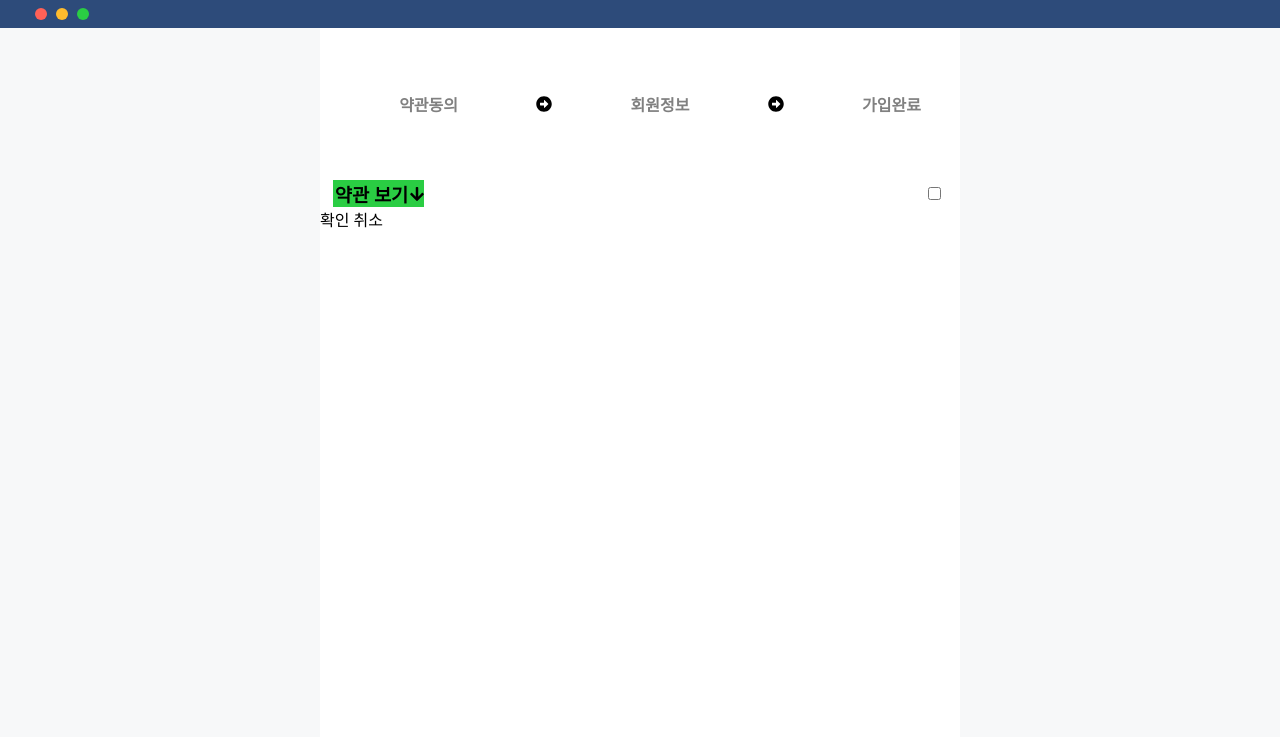
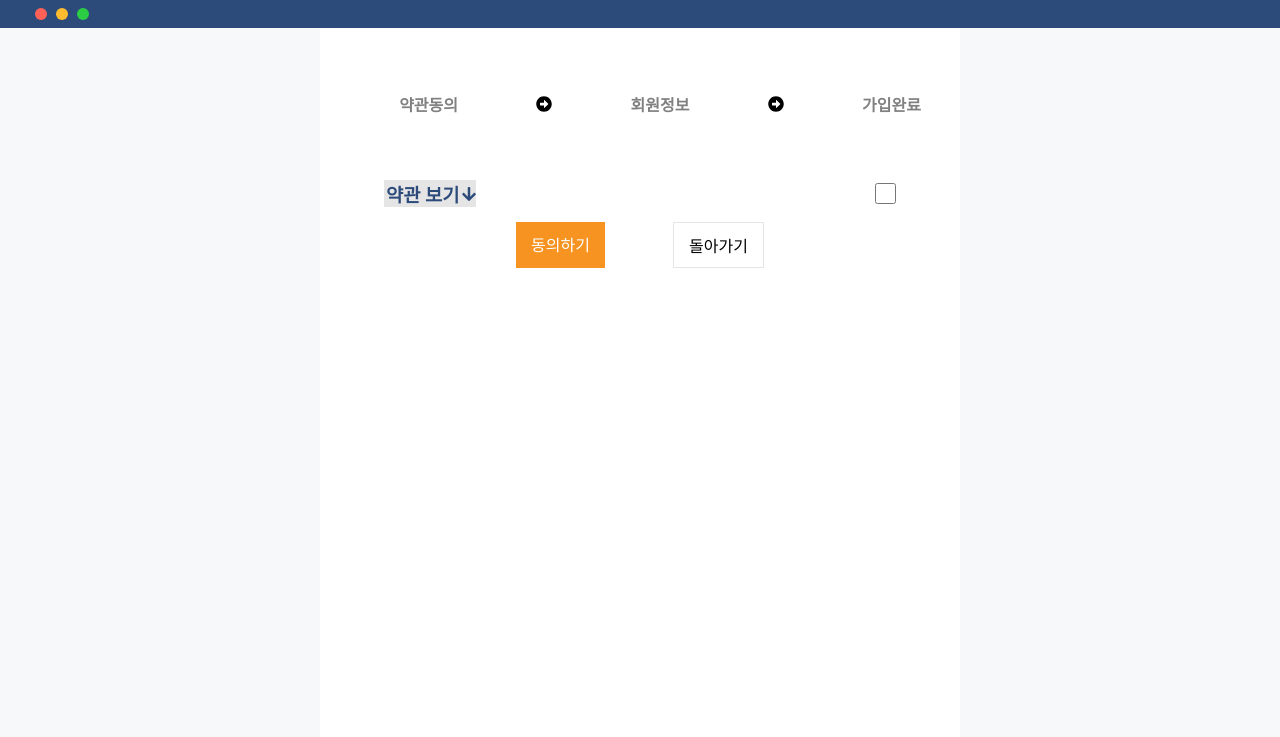
Before and after one commit to mochang2/Univ-Maps, a Django app: template toyproject/UnivMaps/users/templates/users/signup.html in a window 1280 px wide. Shown: the top 737 px of the page. Run offline with Django 3.2, Linux system fonts and the light colour scheme; the template is opened without the code that fills it, so the values that code supplies are empty; some libraries are stand-ins or nearby versions.

Commit message:
fninshed agreement page except for token

```diff
--- a/toyproject/UnivMaps/users/static/users/css/signup.css
+++ b/toyproject/UnivMaps/users/static/users/css/signup.css
@@ -73,17 +73,20 @@ active: 글씨 한양대색
     justify-content: space-between;
 }
 .hide-and-show-terms{
-    margin-left: 2%;
+    margin-left: 10%;
     display:flex;
     align-items: center;
-    background-color: #2ACD43;
+    background-color: #e5e5e5;
+    color: rgb(45,75,122);
     cursor: pointer;
 }
 h3{
     margin: 0 2px 0 2px;
 }
 .check-box{
-    margin-right: 3%;
+    margin-right: 10%;
+    width: 21px;
+    height: 21px;
 }
 .agreement-content-wrapper{
     display:flex;
@@ -93,5 +96,31 @@ h3{
     display: none;
     width: 80%;
     height: 150px;
+    border: 1px #e5e5e5 solid;
+    padding: 10px;
     overflow: auto;
 }
+
+.btn-wrapper{
+    margin: 15px 20% 0 20%;
+}
+.btn-form{
+    display: flex;
+    justify-content: space-evenly;
+}
+.btn{
+    padding: 10px 15px 10px 15px;
+    text-decoration: none;
+    text-decoration-style: none;
+}
+.ok-btn{
+    background-color: rgb(246,147,33);
+    color: white;
+}
+.goback-btn{
+    border: 1px #e5e5e5 solid;
+    color:black;
+}
+.goback-btn:hover{
+    cursor: pointer;
+}
--- a/toyproject/UnivMaps/users/static/users/js/signup.js
+++ b/toyproject/UnivMaps/users/static/users/js/signup.js
@@ -1,6 +1,7 @@
 (function (window, document, undefined) {
     window.onload = function () {
         termsListener()
+        goback()
     };
 
     function termsListener() {
@@ -20,4 +21,12 @@
         })
     }
 
+    function goback() {
+        const goBackBtn = document.querySelector(".goback-btn")
+        console.log(goBackBtn)
+        goBackBtn.addEventListener("click", (Event) => {
+            history.go(-1)
+        })
+    }
+
 })(window, document, undefined);
--- a/toyproject/UnivMaps/users/templates/users/signup.html
+++ b/toyproject/UnivMaps/users/templates/users/signup.html
@@ -44,10 +44,10 @@
                 </div>
                 <div class="agreement-content-wrapper">
                     <p class="agreement-content">
-                        이 사이트에서는 개인정보보호법에 따른 개인식별정보 및 민감정보를 수집하지 않습니다.
-                        따로 삭제한 자료를 보관해두지 않기 때문에 회원탈퇴 시 복구가 안 됩니다.
+                        이 사이트에서는 개인정보보호법에 따른 개인식별정보 및 민감정보를 수집하지 않습니다. <br><br>
+                        따로 삭제한 자료를 보관해두지 않기 때문에 회원탈퇴 시 복구가 안 됩니다. <br><br>
                         회원가입 개인정보수집 동의 따라만든 것이니까 그냥 그러려니 하고
-                        동의하기 누르고 넘어가면 됩니다. 이 뒤에는 계속 헛소리를 써 넣을 것입니다.
+                        동의하기 누르고 넘어가면 됩니다. <br><br> 이 뒤에는 계속 헛소리를 써 넣을 것입니다. <br><br>
                         어떤 날에든 저녁하늘은 못 올려보는 습관이 있어 온 세상이 날 떠나는듯한 이상한 그 기분이 싫어
                         멀리 떨어지는 저 해는 내일 다시 올 텐데 나를 비춰줬던 햇살은 아닐 것 같아
                         니가 가도 사랑은 다시 오고 소란스런 이별을 겪어봐도
@@ -67,13 +67,13 @@
 
             </div>
             <div class="btn-wrapper">
-                <form action="" type="POST" enctype="application/x-www-form-urlencoded">
-                    <span class="ok-btn">
-                        확인
-                    </span>
-                    <span class="cancel-btn">
-                        취소
-                    </span>
+                <form action="" type="POST" enctype="application/x-www-form-urlencoded" class="btn-form">
+                    <a href="#" class="ok-btn btn">
+                        동의하기
+                    </a>
+                    <a class="goback-btn btn">
+                        돌아가기
+                    </a>
                 </form>
             </div>
         </div>
```
